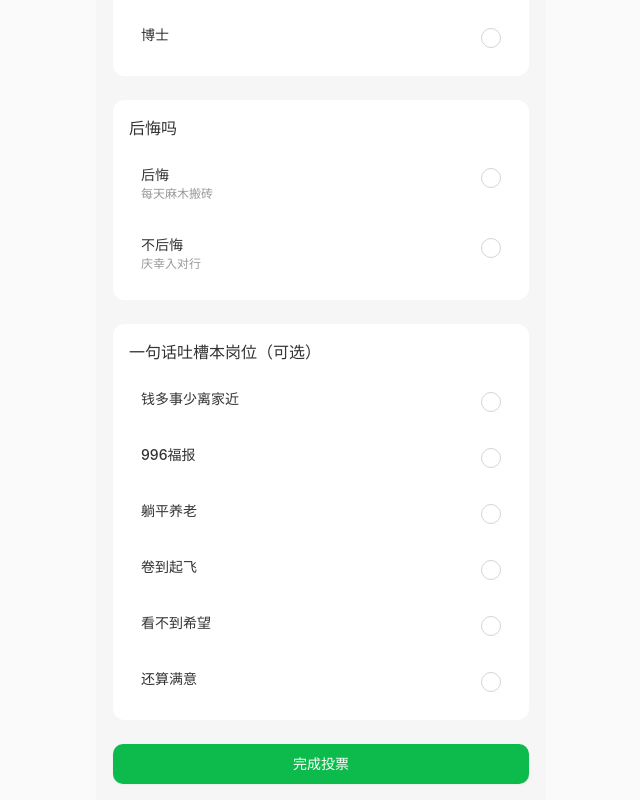
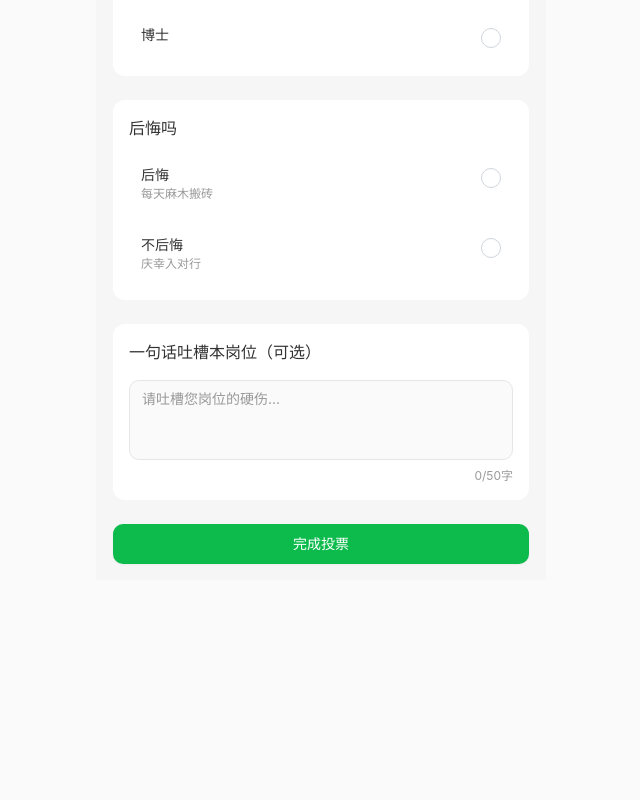
Before and after one commit to Zandazq/interview-poll-wizard, a React (Vite) app: page /vote-step-three in a window 1280 px wide. Shown: the part 2010-2810 px from the top of the page, without its empty margins (319-959 px from the left). After the commit the page ends 2590 px from the top, so only its background shows below. Built offline with nearby package versions, Linux system fonts and the light colour scheme.

Commit message:
Update vote-step-three section title
Changed the title of the "一句话吐槽本岗位（可选）" section in vote-step-three to match the format of "一句话吐槽本专业硬伤（可选）" in vote-step-two.
- edited src/pages/VoteStepThreePage.tsx

```diff
--- a/src/pages/VoteStepThreePage.tsx
+++ b/src/pages/VoteStepThreePage.tsx
@@ -2,6 +2,7 @@ import React, { useState } from "react";
 import { useNavigate } from "react-router-dom";
 import Header from "@/components/Layout/Header";
 import { Input } from "@/components/ui/input";
+import { Textarea } from "@/components/ui/textarea";
 import { Label } from "@/components/ui/label";
 import { Button } from "@/components/ui/button";
 import { Check } from "lucide-react";
@@ -17,7 +18,7 @@ const VoteStepThreePage: React.FC = () => {
     commuteHappiness: "",
     overtime: "",
     position: "",
-    skillSelfAssessment: "可选",
+    skillSelfAssessment: "",
   });
 
   const handleChange = (field: string, value: string) => {
@@ -230,19 +231,19 @@ const VoteStepThreePage: React.FC = () => {
           {/* 一句话吐槽本岗位 */}
           <div className="bg-white rounded-lg p-4">
             <h3 className="text-base font-medium mb-4">一句话吐槽本岗位（可选）</h3>
-            <div className="space-y-3">
-              {["钱多事少离家近", "996福报", "躺平养老", "卷到起飞", "看不到希望", "还算满意"].map((option) => (
-                <div key={option} className="wechat-radio-item rounded-lg" onClick={() => handleChange("skillSelfAssessment", option)}>
-                  <div className="flex justify-between w-full">
-                    <Label className="text-wechat-darkGray cursor-pointer">
-                      {option}
-                    </Label>
-                    <div className={`wechat-checkbox-icon ${formData.skillSelfAssessment === option ? "wechat-checkbox-selected" : ""}`}>
-                      {formData.skillSelfAssessment === option && <Check className="h-3 w-3" />}
-                    </div>
-                  </div>
-                </div>
-              ))}
+            <div className="space-y-2">
+              <Textarea
+                id="skillSelfAssessment"
+                placeholder="请吐槽您岗位的硬伤..."
+                value={formData.skillSelfAssessment}
+                onChange={(e) => handleChange("skillSelfAssessment", e.target.value)}
+                className="wechat-input resize-none"
+                maxLength={50}
+                rows={3}
+              />
+              <div className="text-right text-xs text-wechat-mediumGray">
+                {formData.skillSelfAssessment.length}/50字
+              </div>
             </div>
           </div>
 
```
